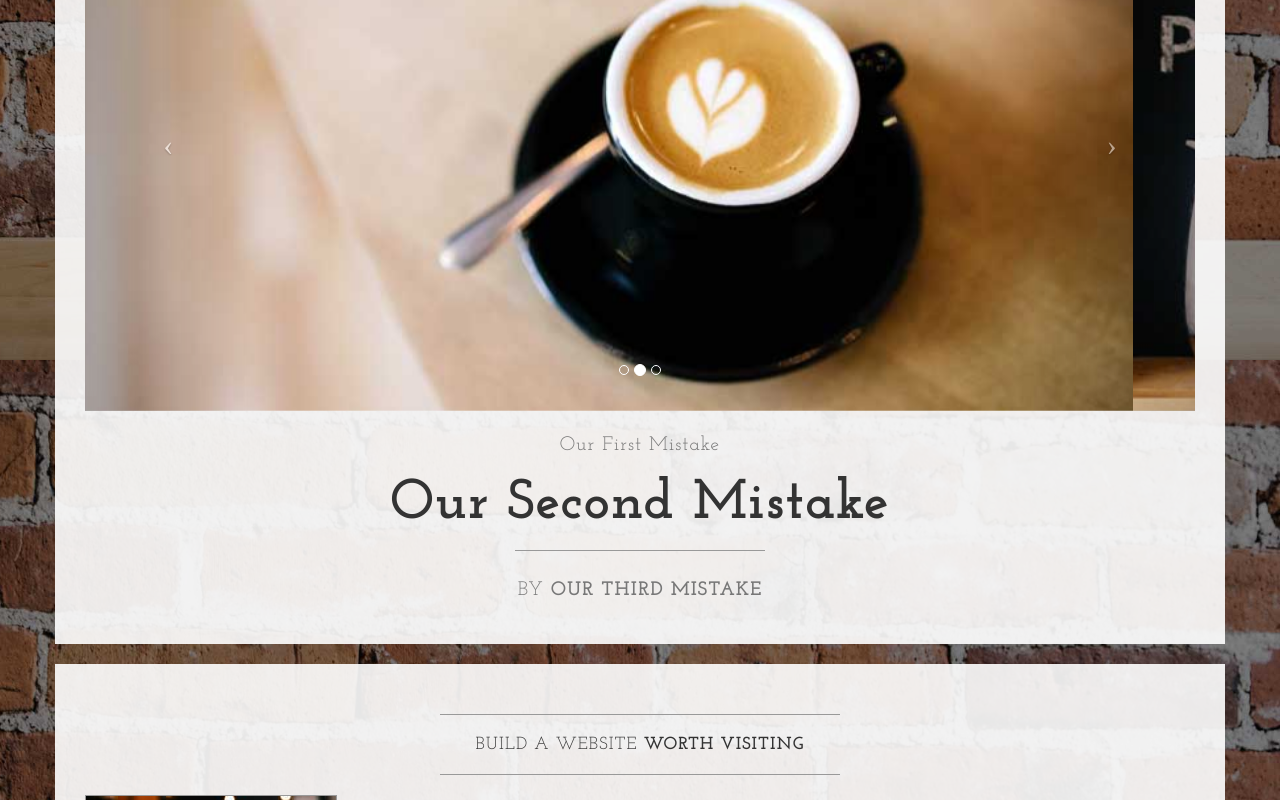
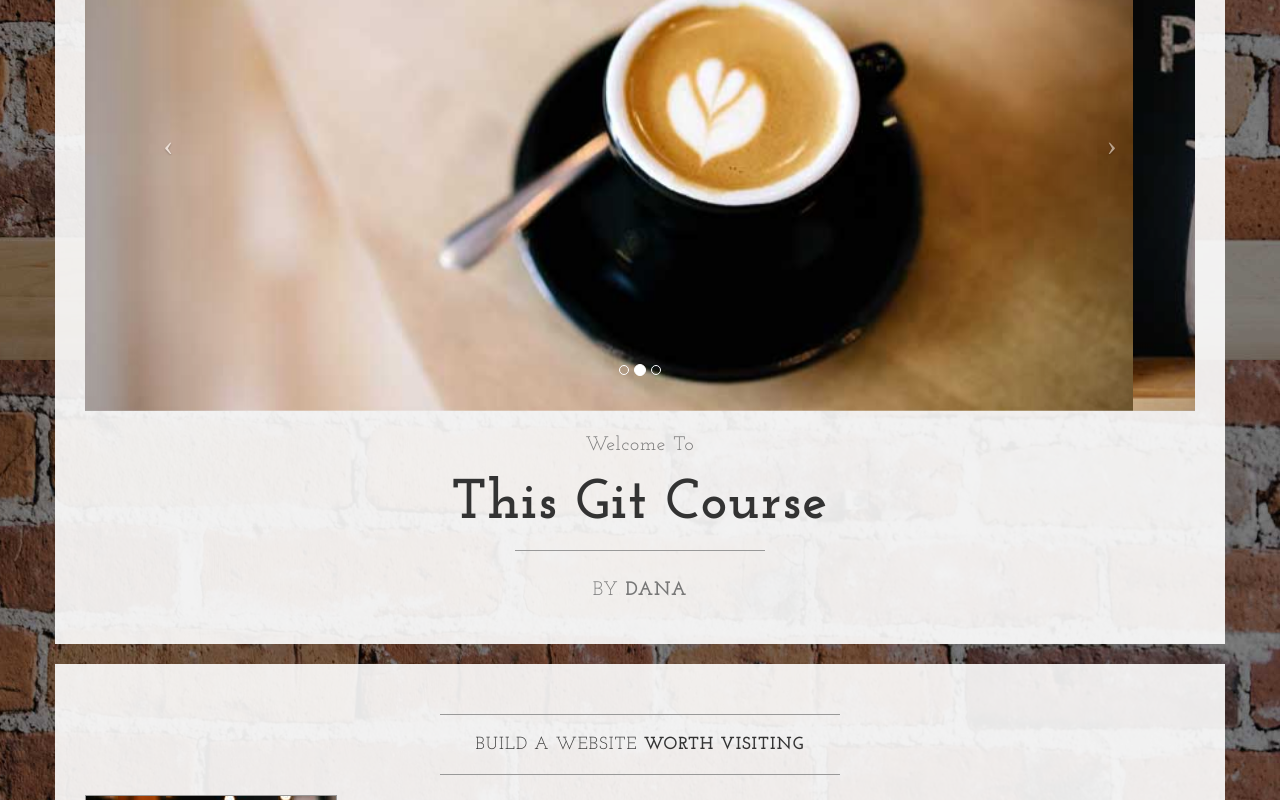
Before and after one commit to dmp3579/SitePoint-Git-Course, a plain HTML site: page index.html in a window 1280 px wide. Shown: the part 440-1240 px from the top of the page. Drawn offline with nearby package versions, Linux system fonts and the light colour scheme.

Commit message:
Our third mistake, we left the other two

```diff
--- a/index.html
+++ b/index.html
@@ -106,13 +106,13 @@
                         </a>
                     </div>
                     <h2 class="brand-before">
-                        <small>Our first mistake</small>
+                        <small>Welcome to</small>
                     </h2>
-                    <h1 class="brand-name">Our second mistake</h1>
+                    <h1 class="brand-name">This Git Course</h1>
                     <hr class="tagline-divider">
                     <h2>
                         <small>By
-                            <strong>Our third mistake</strong>
+                            <strong>Dana</strong>
                         </small>
                     </h2>
                 </div>
```
